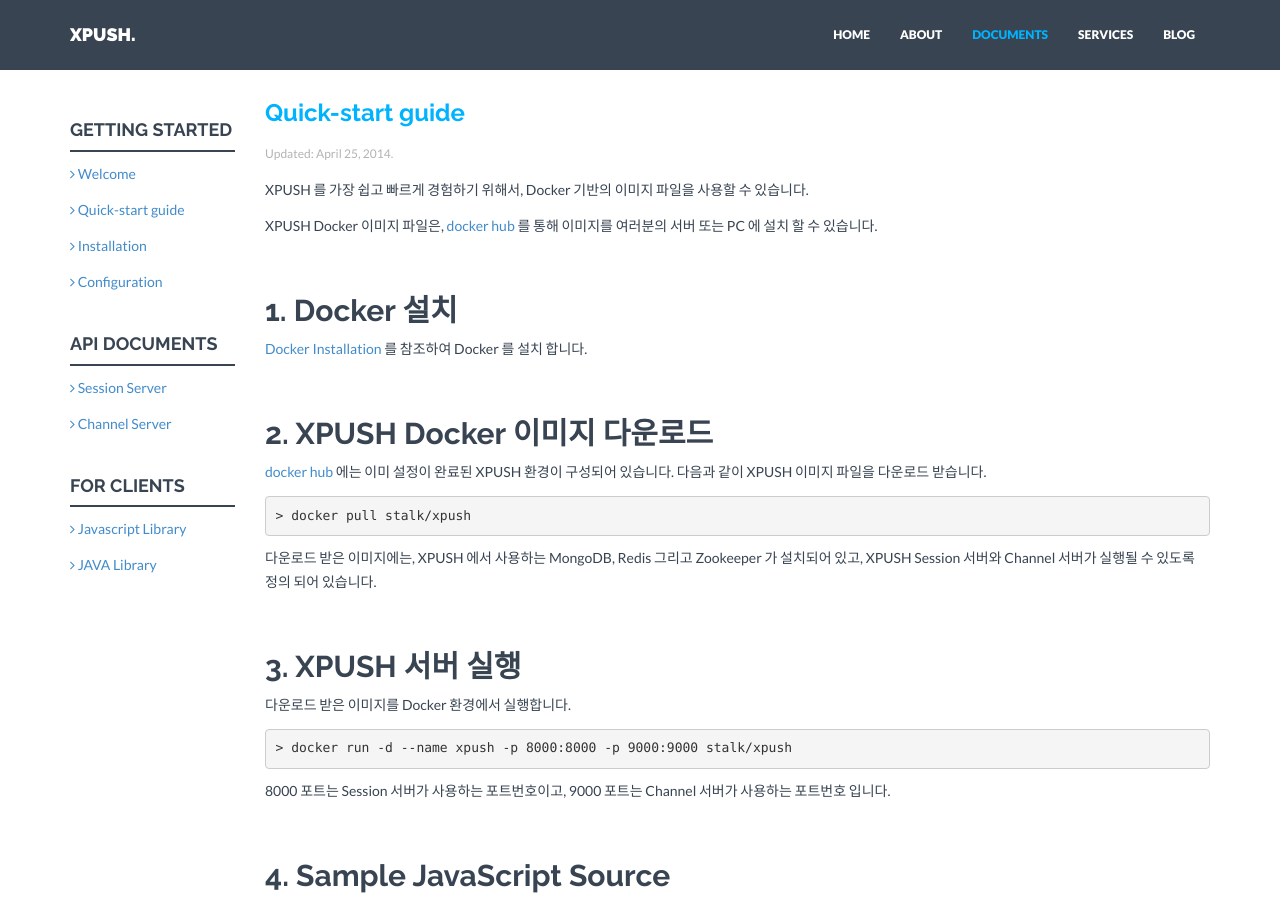
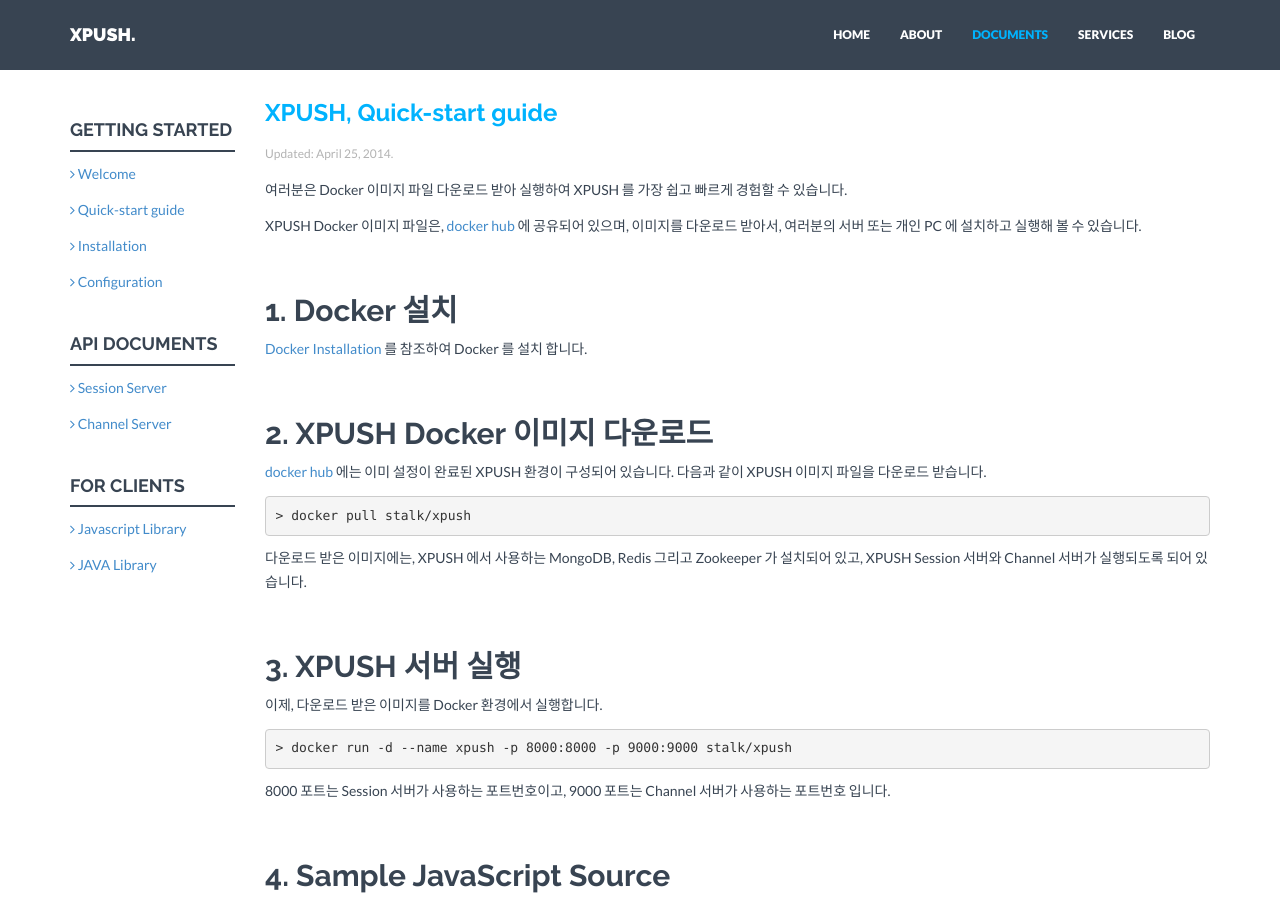
Before and after one commit to xpush/xpush.github.io, a Jekyll site: the page built from doc/quick-start/index.md, in a window 1280 px wide and 900 px high. Built offline with Jekyll 4.4.1, drawn with Linux system fonts in a browser that asks for light colours; nearby versions of some CDN libraries.

Commit message:
Update index.md

```diff
--- a/doc/quick-start/index.md
+++ b/doc/quick-start/index.md
@@ -1,12 +1,12 @@
 ---
 layout: doc
-title: Quick-start guide
+title: XPUSH, Quick-start guide
 date: April 25, 2014
 ---
 
-XPUSH 를 가장 쉽고 빠르게 경험하기 위해서, Docker 기반의 이미지 파일을 사용할 수 있습니다.
+여러분은 Docker 이미지 파일 다운로드 받아 실행하여 XPUSH 를 가장 쉽고 빠르게 경험할 수 있습니다.
 
-XPUSH Docker 이미지 파일은, [docker hub](https://registry.hub.docker.com/u/stalk/xpush/) 를 통해 이미지를 여러분의 서버 또는 PC 에 설치 할 수 있습니다.
+XPUSH Docker 이미지 파일은, [docker hub](https://registry.hub.docker.com/u/stalk/xpush/) 에 공유되어 있으며, 이미지를 다운로드 받아서, 여러분의 서버 또는 개인 PC 에 설치하고 실행해 볼 수 있습니다.
 
 <br />
 
@@ -22,13 +22,13 @@
 
 	> docker pull stalk/xpush
 
-다운로드 받은 이미지에는, XPUSH 에서 사용하는 MongoDB, Redis 그리고 Zookeeper 가 설치되어 있고, XPUSH Session 서버와 Channel 서버가 실행될 수 있도록 정의 되어 있습니다.
+다운로드 받은 이미지에는, XPUSH 에서 사용하는 MongoDB, Redis 그리고 Zookeeper 가 설치되어 있고, XPUSH Session 서버와 Channel 서버가 실행되도록 되어 있습니다.
 
 <br />
 
 ## 3. XPUSH 서버 실행
 
-다운로드 받은 이미지를 Docker 환경에서 실행합니다.
+이제, 다운로드 받은 이미지를 Docker 환경에서 실행합니다.
 
 	> docker run -d --name xpush -p 8000:8000 -p 9000:9000 stalk/xpush
 
```
